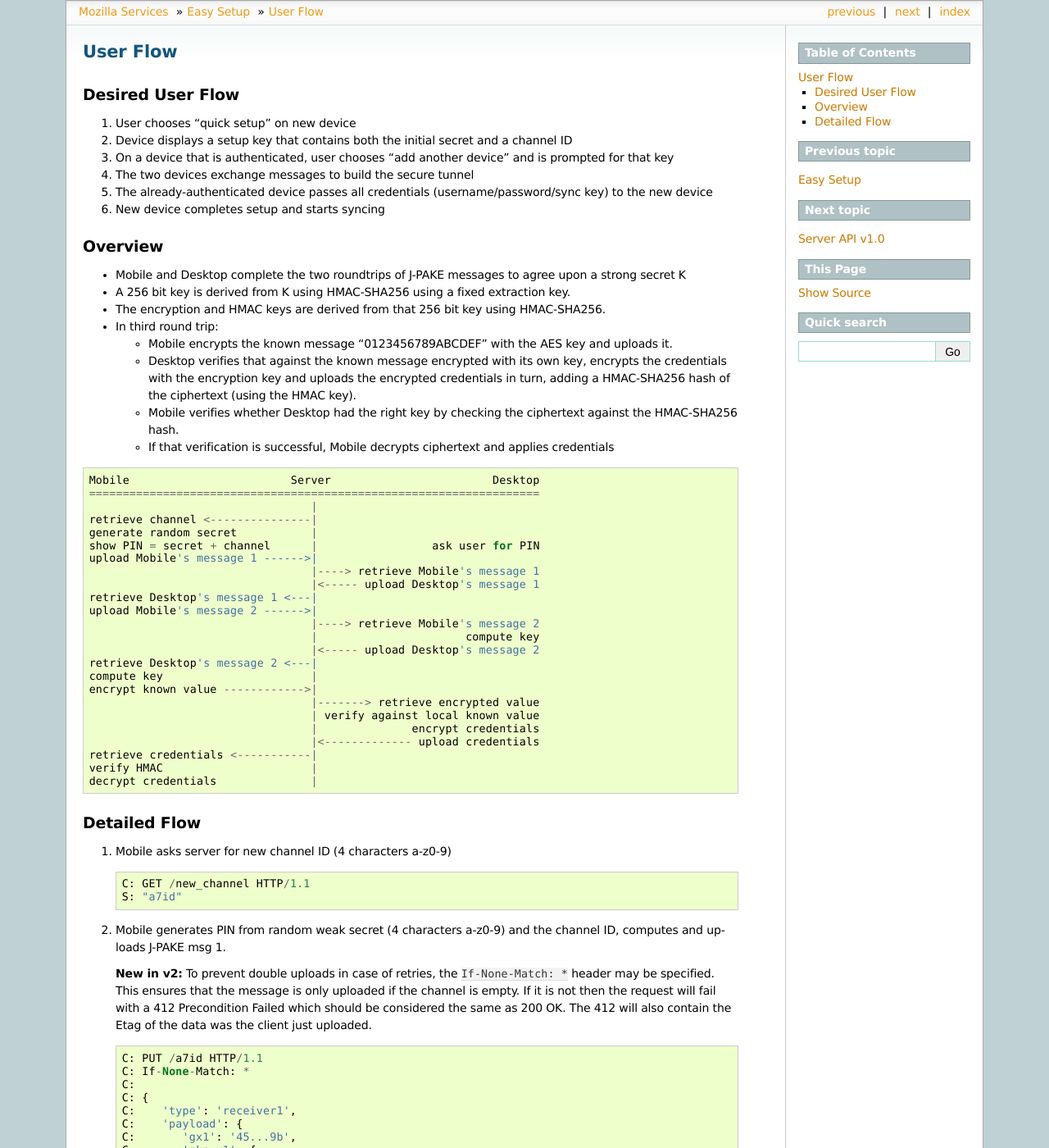
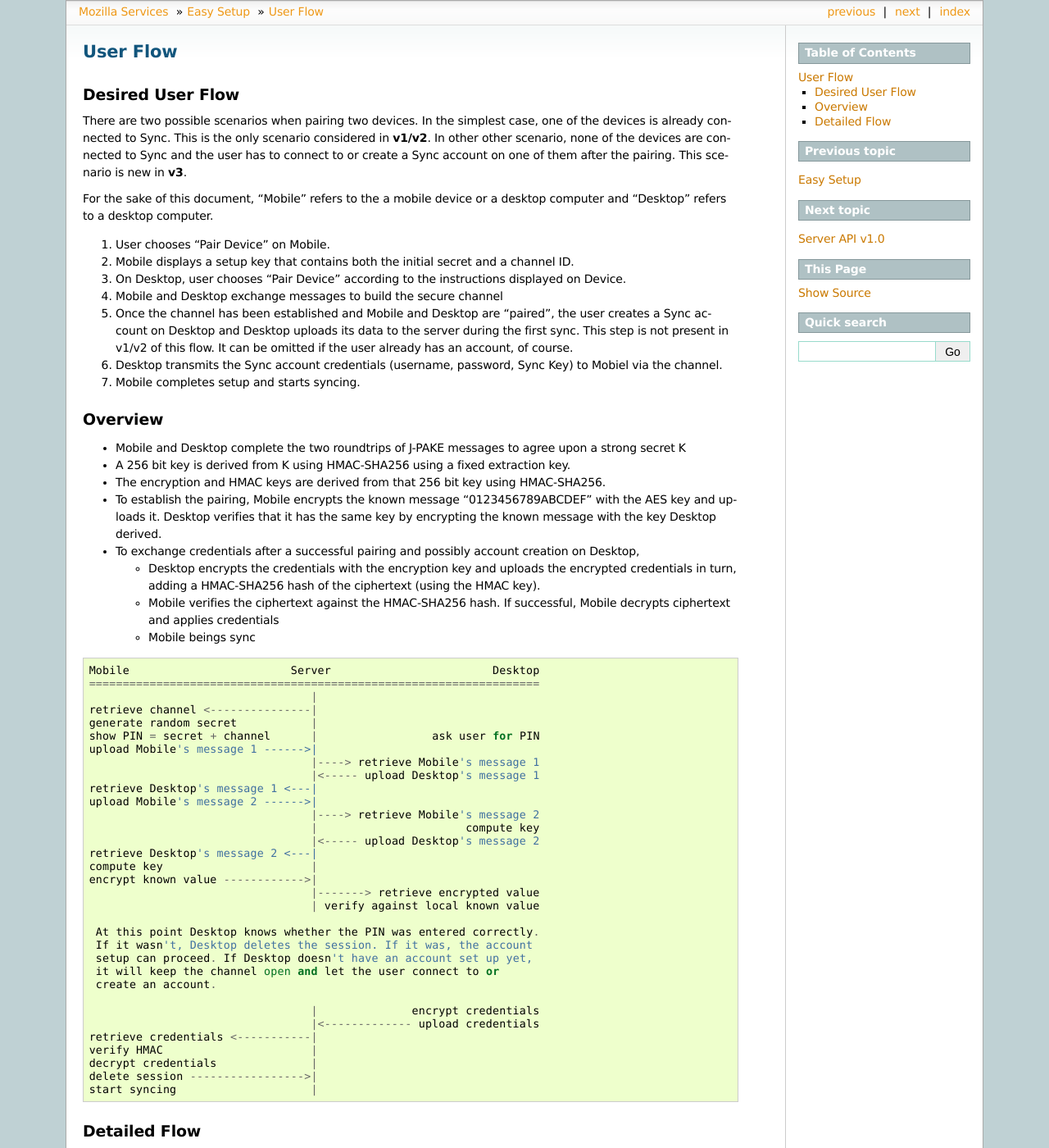
Before and after one commit to mozilla-services/docs, a Sphinx documentation site: the page built from source/keyexchange/user-flow.rst, in a window 1280 px wide and 1400 px high. Shown: the whole window at 82% size. Built offline with Sphinx 7.4.7, drawn with Linux system fonts in a browser that asks for light colours; some of the changed text lies outside the part shown.

Commit message:
Bug 684074 - Part 1: Draft v3 of the JPAKE flow allowing for user signup in the middle of the exchange. r=tarek,ally

```diff
--- a/source/keyexchange/user-flow.rst
+++ b/source/keyexchange/user-flow.rst
@@ -5,12 +5,29 @@ User Flow
 Desired User Flow
 =================
 
-1. User chooses "quick setup" on new device
-2. Device displays a setup key that contains both the initial secret and a channel ID
-3. On a device that is authenticated, user chooses "add another device" and is prompted for that key
-4. The two devices exchange messages to build the secure tunnel
-5. The already-authenticated device passes all credentials (username/password/sync key) to the new device
-6. New device completes setup and starts syncing
+There are two possible scenarios when pairing two devices. In the simplest
+case, one of the devices is already connected to Sync. This is the only
+scenario considered in **v1/v2**. In other other scenario, none of the devices
+are connected to Sync and the user has to connect to or create a Sync account
+on one of them after the pairing. This scenario is new in **v3**.
+
+For the sake of this document, "Mobile" refers to the a mobile device
+or a desktop computer and "Desktop" refers to a desktop computer.
+
+1. User chooses "Pair Device" on Mobile.
+2. Mobile displays a setup key that contains both the initial secret
+   and a channel ID.
+3. On Desktop, user chooses "Pair Device" according to the
+   instructions displayed on Device.
+4. Mobile and Desktop exchange messages to build the secure channel
+5. Once the channel has been established and Mobile and Desktop are
+   "paired", the user creates a Sync account on Desktop and Desktop
+   uploads its data to the server during the first sync. This step is
+   not present in v1/v2 of this flow. It can be omitted if the user
+   already has an account, of course.
+6. Desktop transmits the Sync account credentials (username, password,
+   Sync Key) to Mobiel via the channel.
+7. Mobile completes setup and starts syncing.
 
 Overview
 ========
@@ -21,18 +38,19 @@ Overview
   key.
 - The encryption and HMAC keys are derived from that 256 bit key using
   HMAC-SHA256.
-- In third round trip:
+- To establish the pairing, Mobile encrypts the known message
+  "0123456789ABCDEF" with the AES key and uploads it. Desktop verifies that it
+  has the same key by encrypting the known message with the key Desktop
+  derived.
+- To exchange credentials after a successful pairing and possibly account
+  creation on Desktop,
 
-  - Mobile encrypts the known message "0123456789ABCDEF" with the AES key and
-    uploads it.
-  - Desktop verifies that against the known message encrypted with its own
-    key, encrypts the credentials with the encryption key and uploads the
+  - Desktop encrypts the credentials with the encryption key and uploads the
     encrypted credentials in turn, adding a HMAC-SHA256 hash of the ciphertext
     (using the HMAC key).
-  - Mobile verifies whether Desktop had the right key by checking the ciphertext
-    against the HMAC-SHA256 hash.
-  - If that verification is successful, Mobile decrypts ciphertext and applies
-    credentials
+  - Mobile verifies the ciphertext against the HMAC-SHA256 hash.  If
+    successful, Mobile decrypts ciphertext and applies credentials
+  - Mobile beings sync
 
 
 ::
@@ -56,11 +74,20 @@ Overview
     encrypt known value ------------>|
                                      |-------> retrieve encrypted value
                                      | verify against local known value
+
+     At this point Desktop knows whether the PIN was entered correctly.
+     If it wasn't, Desktop deletes the session. If it was, the account
+     setup can proceed. If Desktop doesn't have an account set up yet,
+     it will keep the channel open and let the user connect to or
+     create an account.
+
                                      |              encrypt credentials
                                      |<------------- upload credentials
     retrieve credentials <-----------|
     verify HMAC                      |
     decrypt credentials              |
+    delete session ----------------->|
+    start syncing                    |
 
 
 Detailed Flow
@@ -91,6 +118,7 @@ Detailed Flow
     C:
     C: {
     C:    'type': 'receiver1',
+    C:    'version': 3,   // new in v3
     C:    'payload': {
     C:       'gx1': '45...9b',
     C:       'zkp_x1': {
@@ -129,6 +157,13 @@ Detailed Flow
     S: HTTP/1.1 200 OK
     S: ETag: "etag-of-receiver1-message"
 
+  **New in v3:** Prior to v3, clients would only allow a 10 second timeout for
+  messages after the first. This means that if Desktop has no credentials yet,
+  a Mobile client that implements v2 or lower will not wait for the account
+  setup to finish. Desktop should therefore detect Mobile's API version at this
+  point and abort the pairing right away if there are no credentials present on
+  Desktop.
+
 4. Desktop computes and uploads msg 1.
 
    **New in v2:** The ``If-Match`` header may be set so that we only upload this
@@ -145,6 +180,7 @@ Detailed Flow
     C:
     C: {
     C:    'type': 'sender1',
+    C:    'version': 3,   // new in v3
     C:    'payload': {
     C:       'gx1': '45...9b',
     C:       'zkp_x1': {
@@ -201,6 +237,7 @@ Detailed Flow
     C:
     C: {
     C:    'type': 'receiver2',
+    C:    'version': 3,   // new in v3
     C:    'payload': {
     C:       'A': '87...82',
     C:       'zkp_A': {
@@ -248,6 +285,7 @@ Detailed Flow
     C:
     C: {
     C:    'type': 'sender2',
+    C:    'version': 3,   // new in v3
     C:    'payload': {
     C:       'A': '87...82',
     C:       'zkp_A': {
@@ -297,6 +335,7 @@ Detailed Flow
         C:
         C: {
         C:    'type': 'receiver3',
+        C:    'version': 3,   // new in v3
         C:    'payload': {
         C:       'ciphertext': "base64encoded=",
         C:       'IV': "base64encoded=",
@@ -323,8 +362,11 @@ Detailed Flow
     C: ETag: "etag-of-receiver3-message"
     ...
 
-   Desktop verifies it against its own version.  If the encrypted values
-   match, it encrypts and uploads Sync credentials.
+   Desktop verifies it against its own version. If the values don't match,
+   the pairing is aborted and the session should be deleted.
+
+   Once credentials are available, and if the channel is still available,
+   Desktop encrypts the credentials and uploads them.
 
    **New in v2:** The ``If-Match`` header may be set so that we only upload
    this message if the other side's previous message is still in the channel.
@@ -333,6 +375,10 @@ Detailed Flow
    and that the other side has already uploaded it's next message. So just
    consider the 412 to be a 200.
 
+   **New in v3:** Desktop must include the If-Match header to ensure the
+   session hasn't been deleted yet (e.g. due to a timeout) or tampered with
+   in the mean time.
+
    ::
 
         C: PUT /a7id HTTP/1.1
@@ -340,6 +386,7 @@ Detailed Flow
         C:
         C: {
         C:    'type': 'sender3',
+        C:    'version': 3,   // new in v3
         C:    'payload': {
         C:       'ciphertext': "base64encoded=",
         C:       'IV': "base64encoded=",
@@ -369,8 +416,9 @@ Detailed Flow
    the encrypted credentials.
 
 
-9. Mobile polls for the encrypted credentials once per second for at
-   least 10 seconds::
+9. Mobile polls for the encrypted credentials once per second for at least
+   300 seconds to allow for the account process (the increased timeout is
+   **new in v3**)::
 
     C: GET /a7id HTTP/1.1
     C: If-None-Match: "etag-of-receiver3-message"
@@ -389,3 +437,5 @@ Detailed Flow
 
      S: HTTP/1.1 200 OK
      ...
+
+11. Mobile starts syncing.
```
Also changed, not shown: source/keyexchange/history.rst (+17 -2 lines).
